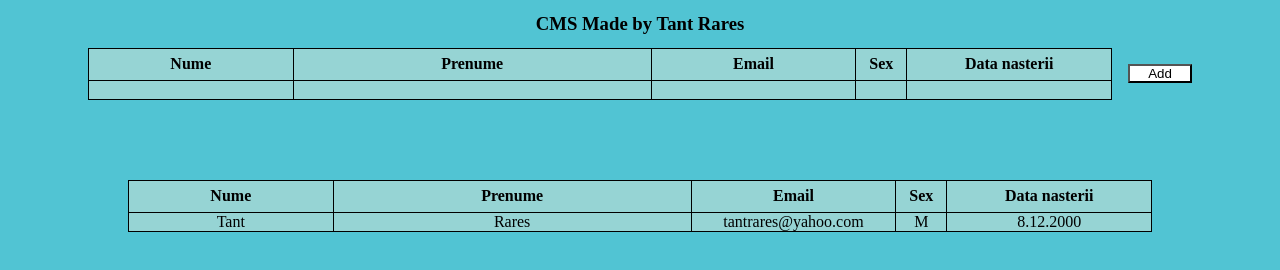
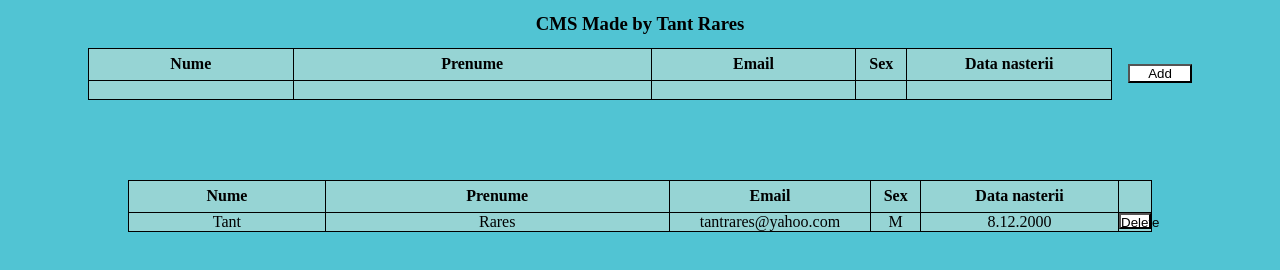
Before and after one commit to tant-rares-30127/CMS, a plain HTML site: page main.html in a window 1280 px wide. Drawn offline with Linux system fonts and the light colour scheme.

Commit message:
Adding delete button (style)

```diff
--- a/main.css
+++ b/main.css
@@ -97,3 +97,9 @@ td {
 .birthdate {
   width: var(--birthdate-width);
 }
+
+.delete-button {
+  background-color: white;
+  height: 1rem;
+  width: 2rem;
+}
--- a/main.html
+++ b/main.html
@@ -54,6 +54,7 @@
               <th class="email">Email</th>
               <th class="sex">Sex</th>
               <th class="birthdate">Data nasterii</th>
+              <th></th>
             </tr>
           </thead>
           <tbody>
@@ -63,6 +64,15 @@
               <td class="email">tantrares@yahoo.com</td>
               <td class="sex">M</td>
               <td class="birthdate">8.12.2000</td>
+              <td>
+                <button
+                  class="delete-button"
+                  id="deleteButton"
+                  onclick="DeleteMember()"
+                >
+                  Delete
+                </button>
+              </td>
             </tr>
           </tbody>
         </table>
--- a/main.js
+++ b/main.js
@@ -12,9 +12,15 @@ function AddMember() {
     var cell3=row.insertCell(2);
     var cell4=row.insertCell(3);
     var cell5=row.insertCell(4);
+    var cell6=row.insertCell(5);
     cell1.innerHTML=lastName;
     cell2.innerHTML=firstName;
     cell3.innerHTML=email;
     cell4.innerHTML=sex;
     cell5.innerHTML=birthdate;
+    cell6.innerHTML='<button class="delete-button" id="deleteButton" onclick="DeleteMember()">Delete</button>'
 }
+
+function DeleteMember(){
+
+}
```
Lines whose indentation alone changed are shown as unchanged.
